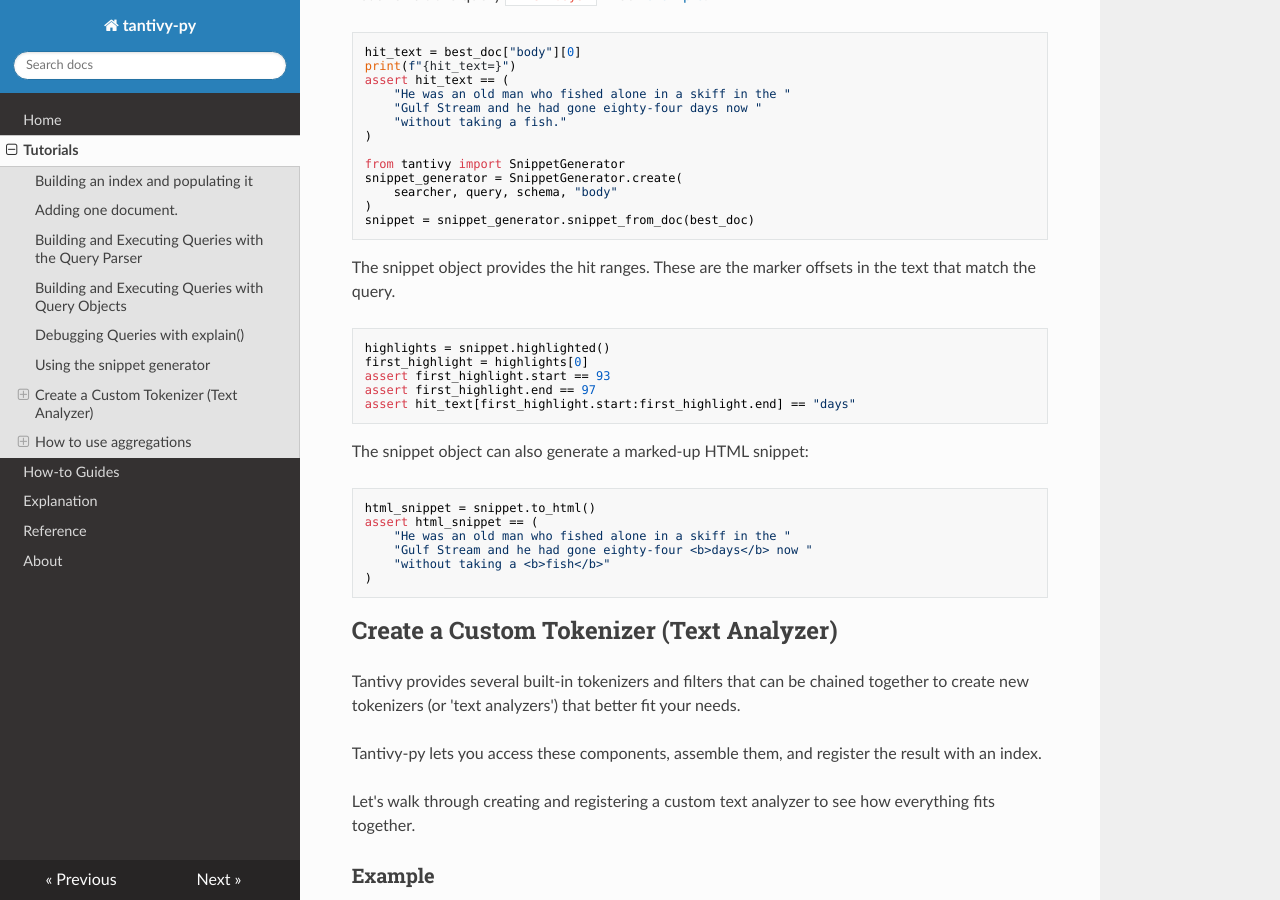
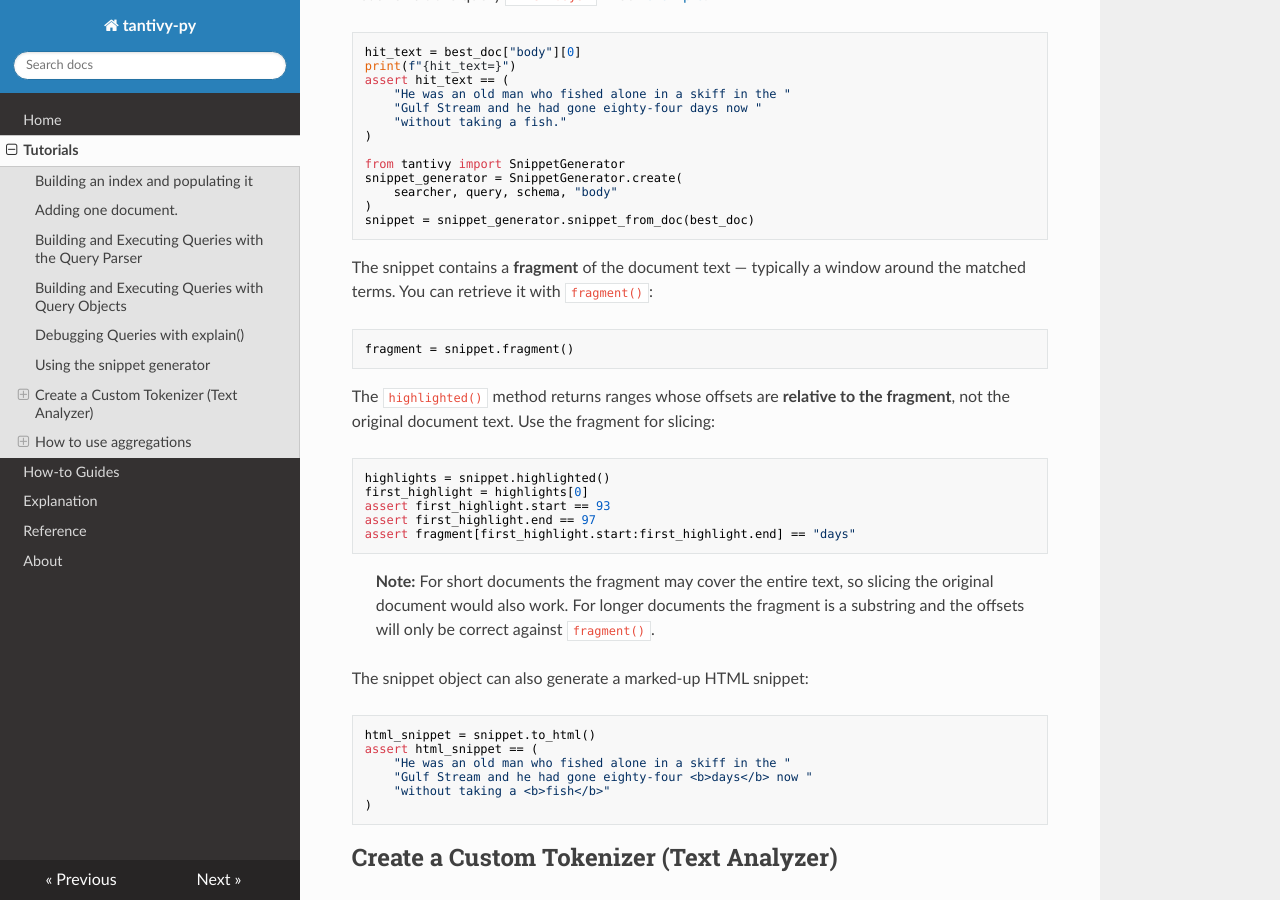
Before and after one commit to quickwit-oss/tantivy-py, an MkDocs documentation site: the page built from docs/tutorials.md, in a window 1280 px wide and 900 px high, scrolled down 4189 px. Built offline with MkDocs 1.6.1, drawn with Linux system fonts in a browser that asks for light colours; nearby versions of some CDN libraries.

Commit message:
Fix snippet generator docs: offsets are fragment-relative (#633)

````diff
--- a/docs/tutorials.md
+++ b/docs/tutorials.md
@@ -246,16 +246,29 @@ snippet_generator = SnippetGenerator.create(
 snippet = snippet_generator.snippet_from_doc(best_doc)
 ```
 
-The snippet object provides the hit ranges. These are the marker
-offsets in the text that match the query.
+The snippet contains a **fragment** of the document text — typically a
+window around the matched terms. You can retrieve it with `fragment()`:
+
+```python
+fragment = snippet.fragment()
+```
+
+The `highlighted()` method returns ranges whose offsets are **relative to
+the fragment**, not the original document text. Use the fragment for
+slicing:
 
 ```python
 highlights = snippet.highlighted()
 first_highlight = highlights[0]
 assert first_highlight.start == 93
 assert first_highlight.end == 97
-assert hit_text[first_highlight.start:first_highlight.end] == "days"
+assert fragment[first_highlight.start:first_highlight.end] == "days"
 ```
+
+> **Note:** For short documents the fragment may cover the entire text, so
+> slicing the original document would also work. For longer documents the
+> fragment is a substring and the offsets will only be correct against
+> `fragment()`.
 
 The snippet object can also generate a marked-up HTML snippet:
 
````
Also changed, not shown: 1 other file.
